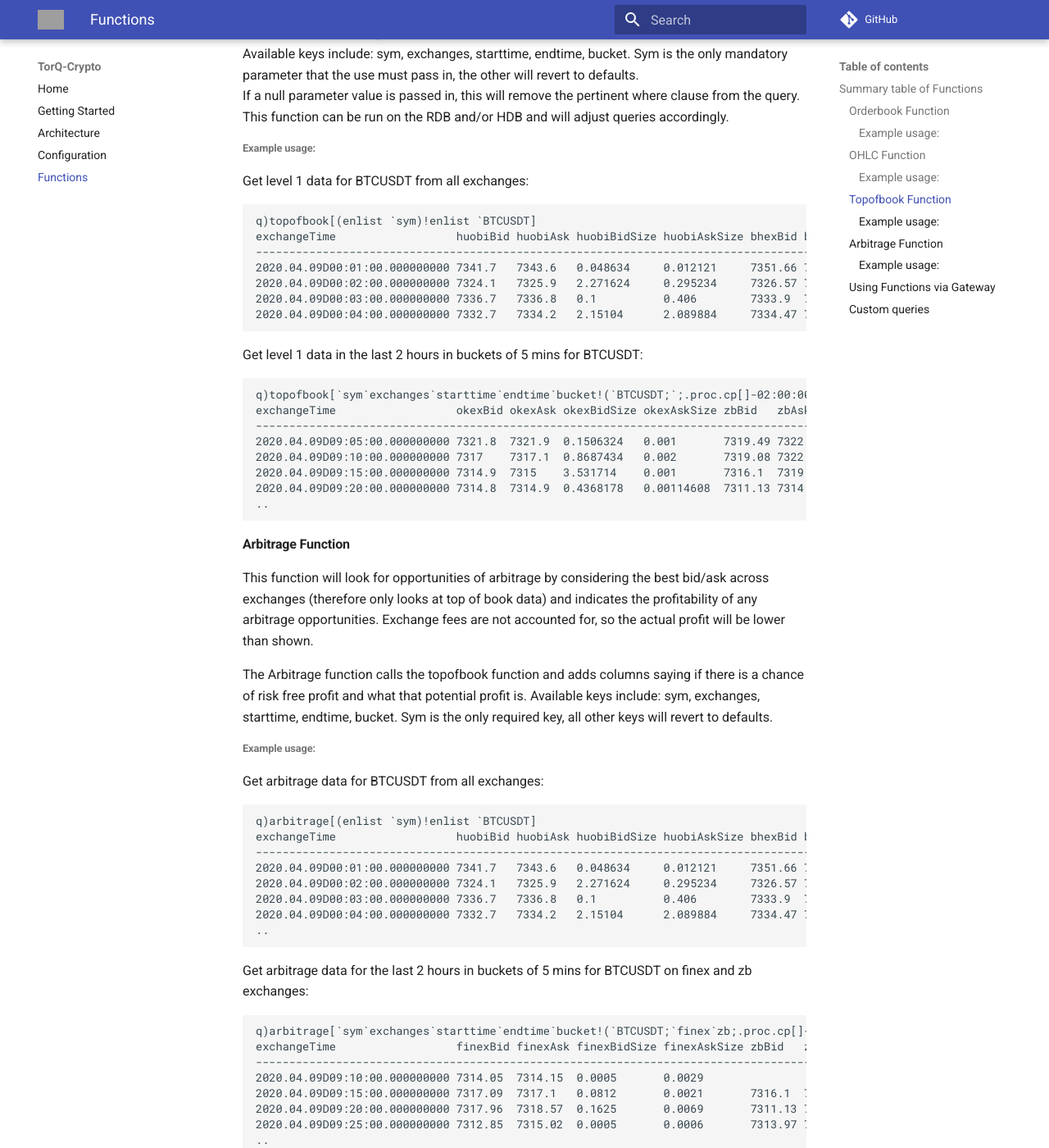
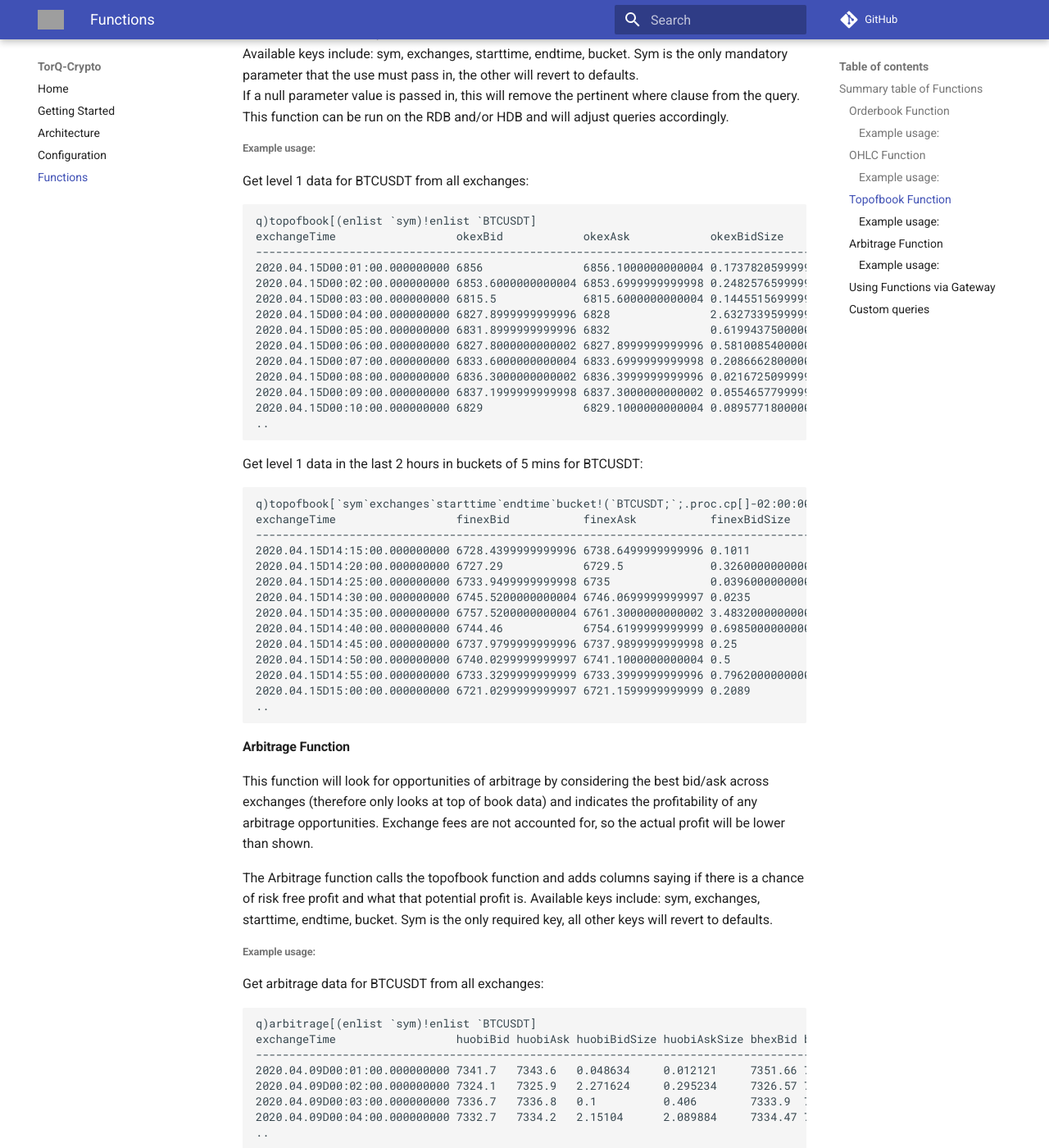
Before and after one commit to DataIntellectTech/TorQ-Crypto, an MkDocs documentation site: the page built from docs/Crypto Functions.md, in a window 1280 px wide and 1400 px high, scrolled down 1888 px. Shown: the whole window at 82% size. Built offline with MkDocs 1.6.1 and Material for MkDocs 9.7.7, drawn with Linux system fonts in a browser that asks for light colours; comment, search, counter and statistics services are not loaded; old or Windows-style settings are respelled for this version of MkDocs; grey boxes are pictures that could not be loaded.

Commit message:
Added more return output for topofbook example

```diff
--- a/docs/Crypto Functions.md
+++ b/docs/Crypto Functions.md
@@ -77,22 +77,35 @@ This function can be run on the RDB and/or HDB and will adjust queries according
 Get level 1 data for BTCUSDT from all exchanges:
 
     q)topofbook[(enlist `sym)!enlist `BTCUSDT]
-    exchangeTime                  huobiBid huobiAsk huobiBidSize huobiAskSize bhexBid bhexAsk bhexBid..
-    -------------------------------------------------------------------------------------------------..
-    2020.04.09D00:01:00.000000000 7341.7   7343.6   0.048634     0.012121     7351.66 7351.74 0.19005..
-    2020.04.09D00:02:00.000000000 7324.1   7325.9   2.271624     0.295234     7326.57 7326.65 0.13200..
-    2020.04.09D00:03:00.000000000 7336.7   7336.8   0.1          0.406        7333.9  7335.44 0.07484..
-    2020.04.09D00:04:00.000000000 7332.7   7334.2   2.15104      2.089884     7334.47 7335.32 1.93197..
+    exchangeTime                  okexBid            okexAsk            okexBidSize            okexAskSize           huobiBid           huobiAsk           huobiBidSize           huobiAskSize ..
+    -------------------------------------------------------------------------------------------------------------------------------------------------------------------------------------------..
+    2020.04.15D00:01:00.000000000 6856               6856.1000000000004 0.17378205999999999    0.019619279999999999  6859.1000000000004 6859.1999999999998 0.082798999999999998   0.118543     ..
+    2020.04.15D00:02:00.000000000 6853.6000000000004 6853.6999999999998 0.24825765999999999    0.0040000000000000001 6851.6000000000004 6851.8000000000002 0.037240000000000002   2.27919200000..
+    2020.04.15D00:03:00.000000000 6815.5             6815.6000000000004 0.14455156999999999    0.0039345500000000002 6813.5             6813.6999999999998 0.170738               0.25659300000..
+    2020.04.15D00:04:00.000000000 6827.8999999999996 6828               2.6327339599999999     0.0040000000000000001 6828.3000000000002 6829.8999999999996 0.206536               0.12814600000..
+    2020.04.15D00:05:00.000000000 6831.8999999999996 6832               0.61994375000000002    0.001                 6830.3000000000002 6830.6000000000004 0.002                  1.69569799999..
+    2020.04.15D00:06:00.000000000 6827.8000000000002 6827.8999999999996 0.58100854000000002    0.002                 6830.8000000000002 6831.3000000000002 2.1928580000000002     0.12042799999..
+    2020.04.15D00:07:00.000000000 6833.6000000000004 6833.6999999999998 0.20866628000000001    0.001                 6832.6999999999998 6832.8000000000002 0.10000000000000001    2.10644400000..
+    2020.04.15D00:08:00.000000000 6836.3000000000002 6836.3999999999996 0.021672509999999999   0.0050000000000000001 6833.1000000000004 6834.6999999999998 0.10000000000000001    0.012423     ..
+    2020.04.15D00:09:00.000000000 6837.1999999999998 6837.3000000000002 0.055465779999999999   0.001                 6835.1999999999998 6836.6000000000004 0.0074260000000000003  1.99113199999..
+    2020.04.15D00:10:00.000000000 6829               6829.1000000000004 0.089577180000000006   0.0015053             6831.8000000000002 6832.3000000000002 0.050000000000000003   0.00077399999..
+    ..
 
 Get level 1 data in the last 2 hours in buckets of 5 mins for BTCUSDT:
 
     q)topofbook[`sym`exchanges`starttime`endtime`bucket!(`BTCUSDT;`;.proc.cp[]-02:00:00;.proc.cp[];00:05:00)]
-    exchangeTime                  okexBid okexAsk okexBidSize okexAskSize zbBid   zbAsk   zbBidSize z..
-    -------------------------------------------------------------------------------------------------..
-    2020.04.09D09:05:00.000000000 7321.8  7321.9  0.1506324   0.001       7319.49 7322.47 0.272     0..
-    2020.04.09D09:10:00.000000000 7317    7317.1  0.8687434   0.002       7319.08 7322.38 1.472     0..
-    2020.04.09D09:15:00.000000000 7314.9  7315    3.531714    0.001       7316.1  7319.28 1.6       0..
-    2020.04.09D09:20:00.000000000 7314.8  7314.9  0.4368178   0.00114608  7311.13 7314.58 0.039     0..
+    exchangeTime                  finexBid           finexAsk           finexBidSize         finexAskSize           huobiBid           huobiAsk           huobiBidSize         huobiAskSize    ..
+    -------------------------------------------------------------------------------------------------------------------------------------------------------------------------------------------..
+    2020.04.15D14:15:00.000000000 6728.4399999999996 6738.6499999999996 0.1011               0.0014                 6735.6000000000004 6735.6999999999998 0.24300099999999999  0.32364700000000..
+    2020.04.15D14:20:00.000000000 6727.29            6729.5             0.32600000000000001  0.00059999999999999995 6733.6999999999998 6733.8000000000002 0.46999999999999997  0.43773800000000..
+    2020.04.15D14:25:00.000000000 6733.9499999999998 6735               0.039600000000000003 0.0040000000000000001  6736.5             6736.6000000000004 0.37073800000000001  0.07424899999999..
+    2020.04.15D14:30:00.000000000 6745.5200000000004 6746.0699999999997 0.0235               0.0088000000000000005  6741.1000000000004 6741.8000000000002 5.5815239999999999   0.07503700000000..
+    2020.04.15D14:35:00.000000000 6757.5200000000004 6761.3000000000002 3.4832000000000001   0.010500000000000001   6761.3999999999996 6762.8000000000002 0.1144               0.08823499999999..
+    2020.04.15D14:40:00.000000000 6744.46            6754.6199999999999 0.69850000000000001  0.0079000000000000008  6750               6750.8000000000002 1.0366550000000001   0.00512699999999..
+    2020.04.15D14:45:00.000000000 6737.9799999999996 6737.9899999999998 0.25                 0.0016999999999999999  6739.6000000000004 6739.6999999999998 0.24845300000000001  0.150533        ..
+    2020.04.15D14:50:00.000000000 6740.0299999999997 6741.1000000000004 0.5                  0.0011000000000000001  6739.8999999999996 6740               0.068198999999999996 1.17723159104302..
+    2020.04.15D14:55:00.000000000 6733.3299999999999 6733.3999999999996 0.79620000000000002  0.56079999999999997    6729.6999999999998 6730               0.41671999999999998  0.03428599999999..
+    2020.04.15D15:00:00.000000000 6721.0299999999997 6721.1599999999999 0.2089               0.0061999999999999998  6719.1000000000004 6720.1000000000004 0.25274099999999999  0.001639        ..
     ..
 
 #### Arbitrage Function
```
